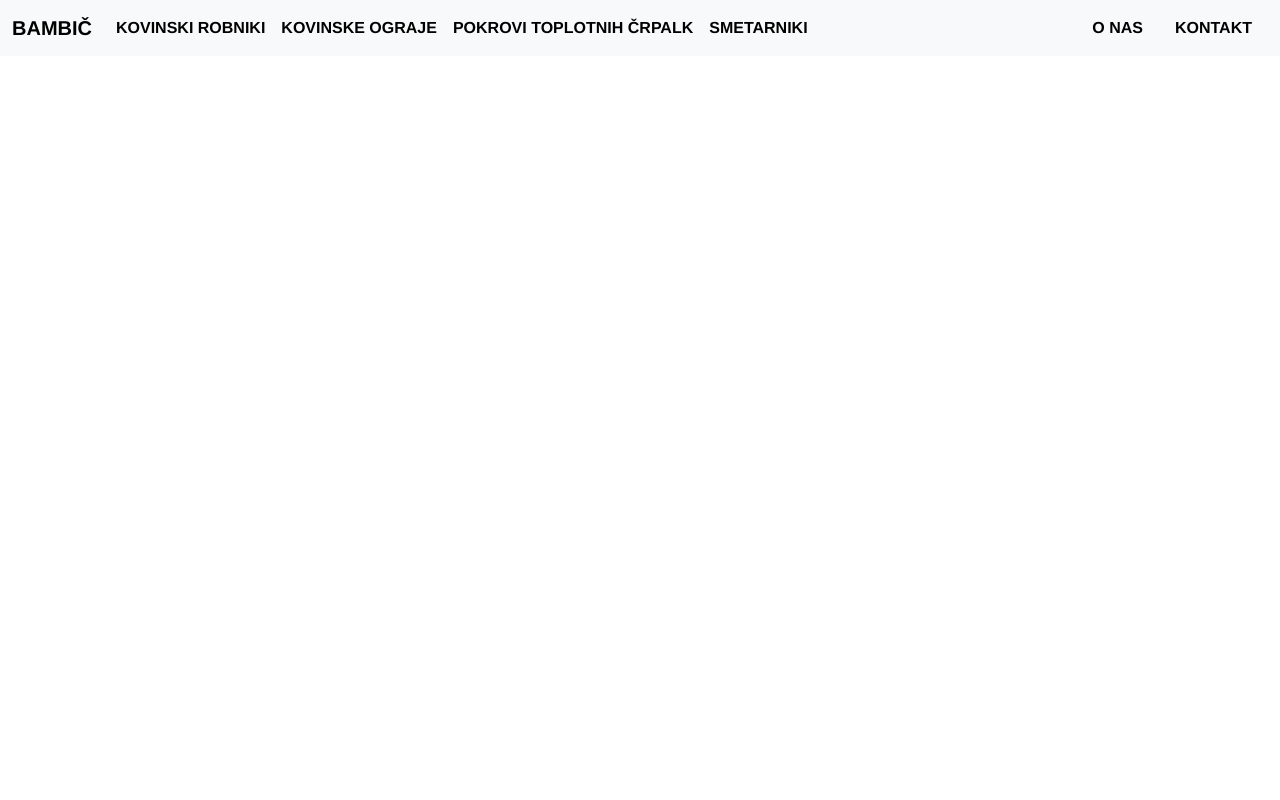
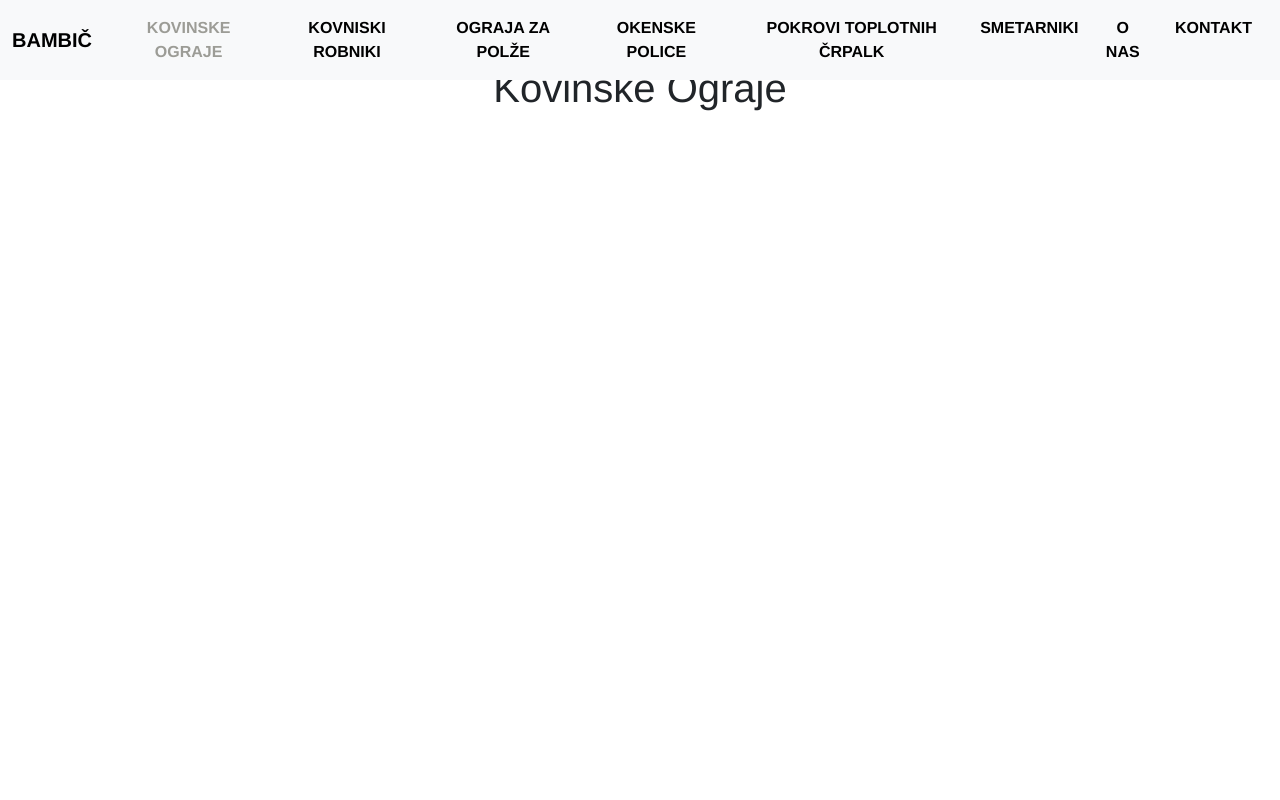
Before and after one commit to blaz-k/bambic, a Vue app: page /kovinske-ograje in a window 1280 px wide. Shown: the top 800 px of the page. Built offline with nearby package versions, Linux system fonts and the light colour scheme; a web font is replaced by a local one.

Commit message:
differnet views created and added to navbar

```diff
--- a/src/App.vue
+++ b/src/App.vue
@@ -26,16 +26,34 @@
           <div class="collapse navbar-collapse" id="navbarCollapse">
             <ul class="navbar-nav me-auto mb-2 mb-md-0">
               <li class="nav-item">
-                <a class="nav-link" href="#">Kovinski Robniki</a>
+                <router-link class="nav-link" :to="{ name: 'KovinskeOgraje' }"
+                  >Kovinske Ograje</router-link
+                >
               </li>
               <li class="nav-item">
-                <a class="nav-link" href="#">Kovinske Ograje</a>
+                <router-link class="nav-link" :to="{ name: 'KovinskiRobniki' }"
+                  >Kovniski Robniki</router-link
+                >
               </li>
               <li class="nav-item">
-                <a class="nav-link">Pokrovi Toplotnih Črpalk</a>
+                <router-link class="nav-link" :to="{ name: 'OgrajaPolzi' }"
+                  >Ograja za polže</router-link
+                >
               </li>
               <li class="nav-item">
-                <a class="nav-link">Smetarniki</a>
+                <router-link class="nav-link" :to="{ name: 'OkenskePolice' }"
+                  >Okenske Police</router-link
+                >
+              </li>
+              <li class="nav-item">
+                <router-link class="nav-link" :to="{ name: 'PokroviToplotnih' }"
+                  >Pokrovi Toplotnih Črpalk</router-link
+                >
+              </li>
+              <li class="nav-item">
+                <router-link class="nav-link" :to="{ name: 'Smetarniki' }"
+                  >Smetarniki</router-link
+                >
               </li>
             </ul>
             <ul class="d-flex mb-2 mb-md-0 list-unstyled">
--- a/src/router/index.js
+++ b/src/router/index.js
@@ -2,6 +2,13 @@ import { createRouter, createWebHistory } from "vue-router";
 import Home from "../views/Home.vue";
 import ContactUs from "../views/ContactUs.vue";
 import Test from "../views/Test.vue";
+import DimniskeKape from "../views/DimniskeKape.vue";
+import KovinskeOgraje from "../views/KovinskeOgraje.vue";
+import KovinskiRobniki from "../views/KovinskiRobniki.vue";
+import OgrajaPolzi from "../views/OgrajaPolzi.vue";
+import OkenskePolice from "../views/OkenskePolice.vue";
+import PokroviToplotnih from "../views/PokroviToplotnih.vue";
+import Smetarniki from "../views/Smetarniki.vue";
 
 const routes = [
   {
@@ -24,6 +31,25 @@ const routes = [
     component: ContactUs,
   },
   { path: "/test", name: "Test", component: Test },
+  { path: "/dimniske-kape", name: "DimniskeKape", component: DimniskeKape },
+  {
+    path: "/kovinske-ograje",
+    name: "KovinskeOgraje",
+    component: KovinskeOgraje,
+  },
+  {
+    path: "/kovinski-robniki",
+    name: "KovinskiRobniki",
+    component: KovinskiRobniki,
+  },
+  { path: "/ograja-za-polze", name: "OgrajaPolzi", component: OgrajaPolzi },
+  { path: "/okenske-police", name: "OkenskePolice", component: OkenskePolice },
+  {
+    path: "/pokrovi-toplotnih-crpalk",
+    name: "PokroviToplotnih",
+    component: PokroviToplotnih,
+  },
+  { path: "/smetarniki", name: "Smetarniki", component: Smetarniki },
 ];
 
 const router = createRouter({
--- /dev/null
+++ b/src/views/DimniskeKape.vue
@@ -0,0 +1,13 @@
+<template>
+  <div>
+    <h1>Dimniške Kape</h1>
+  </div>
+</template>
+
+<script>
+export default {
+  name: "DimniskeKape",
+};
+</script>
+
+<style></style>
--- /dev/null
+++ b/src/views/KovinskeOgraje.vue
@@ -0,0 +1,13 @@
+<template>
+  <div>
+    <h1>Kovinske Ograje</h1>
+  </div>
+</template>
+
+<script>
+export default {
+  name: "KovinskeOgraje",
+};
+</script>
+
+<style></style>
--- /dev/null
+++ b/src/views/KovinskiRobniki.vue
@@ -0,0 +1,13 @@
+<template>
+  <div>
+    <h1>Kovinski Robniki</h1>
+  </div>
+</template>
+
+<script>
+export default {
+  name: "KovinskiRobniki",
+};
+</script>
+
+<style></style>
--- /dev/null
+++ b/src/views/OgrajaPolzi.vue
@@ -0,0 +1,13 @@
+<template>
+  <div>
+    <h1>Ograje za polže</h1>
+  </div>
+</template>
+
+<script>
+export default {
+  name: "OgrajaPolzi",
+};
+</script>
+
+<style></style>
--- /dev/null
+++ b/src/views/OkenskePolice.vue
@@ -0,0 +1,12 @@
+<template>
+  <div>
+    <h1>Okenske Police</h1>
+  </div>
+</template>
+<script>
+export default {
+  name: "OkenskePolice",
+};
+</script>
+
+<style></style>
--- /dev/null
+++ b/src/views/PokroviToplotnih.vue
@@ -0,0 +1,12 @@
+<template>
+  <div>
+    <h1>Pokrovi toplotnih črpalk</h1>
+  </div>
+</template>
+<script>
+export default {
+  name: "PokroviToplotnih",
+};
+</script>
+
+<style></style>
--- /dev/null
+++ b/src/views/Smetarniki.vue
@@ -0,0 +1,13 @@
+<template>
+  <div>
+    <h1>Smetarniki</h1>
+  </div>
+</template>
+
+<script>
+export default {
+  name: "Smetarniki",
+};
+</script>
+
+<style></style>
```
